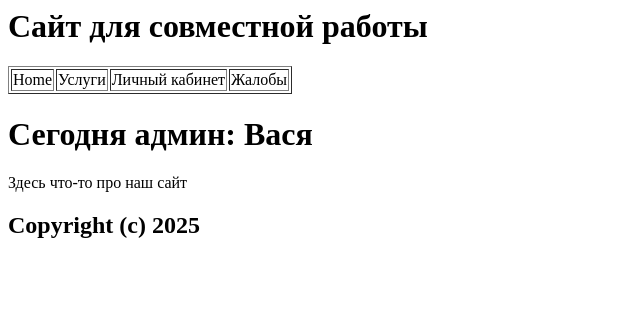
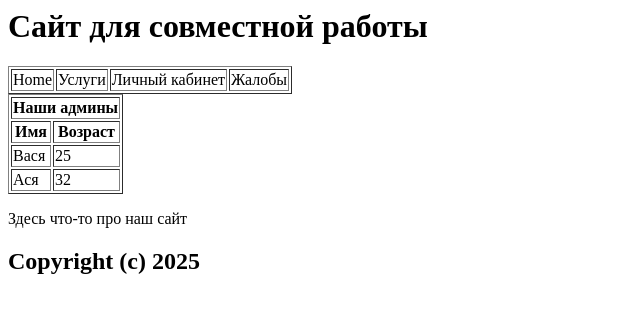
Before and after one commit to doublewera/Coworking521, a Django app: page / in a window 1280 px wide. Shown: the top 313 px of the page, without its empty margins (0-640 px from the left). Run offline with Django 5.2, Linux system fonts and the light colour scheme.

Commit message:
Директива цикла for

```diff
--- a/mainpage/templates/mainpage/index.html
+++ b/mainpage/templates/mainpage/index.html
@@ -4,7 +4,13 @@
 {% comment %}
  А такой - можно. Он комментирует даже другие директивы
 {% endcomment %}
-<h1>Сегодня админ: {{admin_today}}</h1>
+<table border="1">
+    <tr><th colspan="2">Наши админы</th></tr>
+    <tr><th>Имя</th><th>Возраст</th></tr>
+    {% for admin in all_admins %}
+    <tr><td>{{admin.name}}</td><td>{{admin.age}}</td></tr>
+    {% endfor %}
+</table>
 <p>Здесь что-то про наш сайт</p>
 
 {% endblock %}
--- a/mainpage/views.py
+++ b/mainpage/views.py
@@ -2,7 +2,16 @@ from django.shortcuts import render
 
 def index(request):
     context = {
-        'admin_today': 'Вася'  # Позже эти данные можно взять из БД
+        'all_admins': [
+            {
+                'name': 'Вася',  # Позже эти данные можно взять из БД
+                'age': 25,
+            },
+            {
+                'name': 'Ася',
+                'age': 32,
+            }
+        ]
     }
     return render(  # Функция "рендерит" шаблон - наполняет данными шаблон html страницы
         request,                 # так всегда
```
